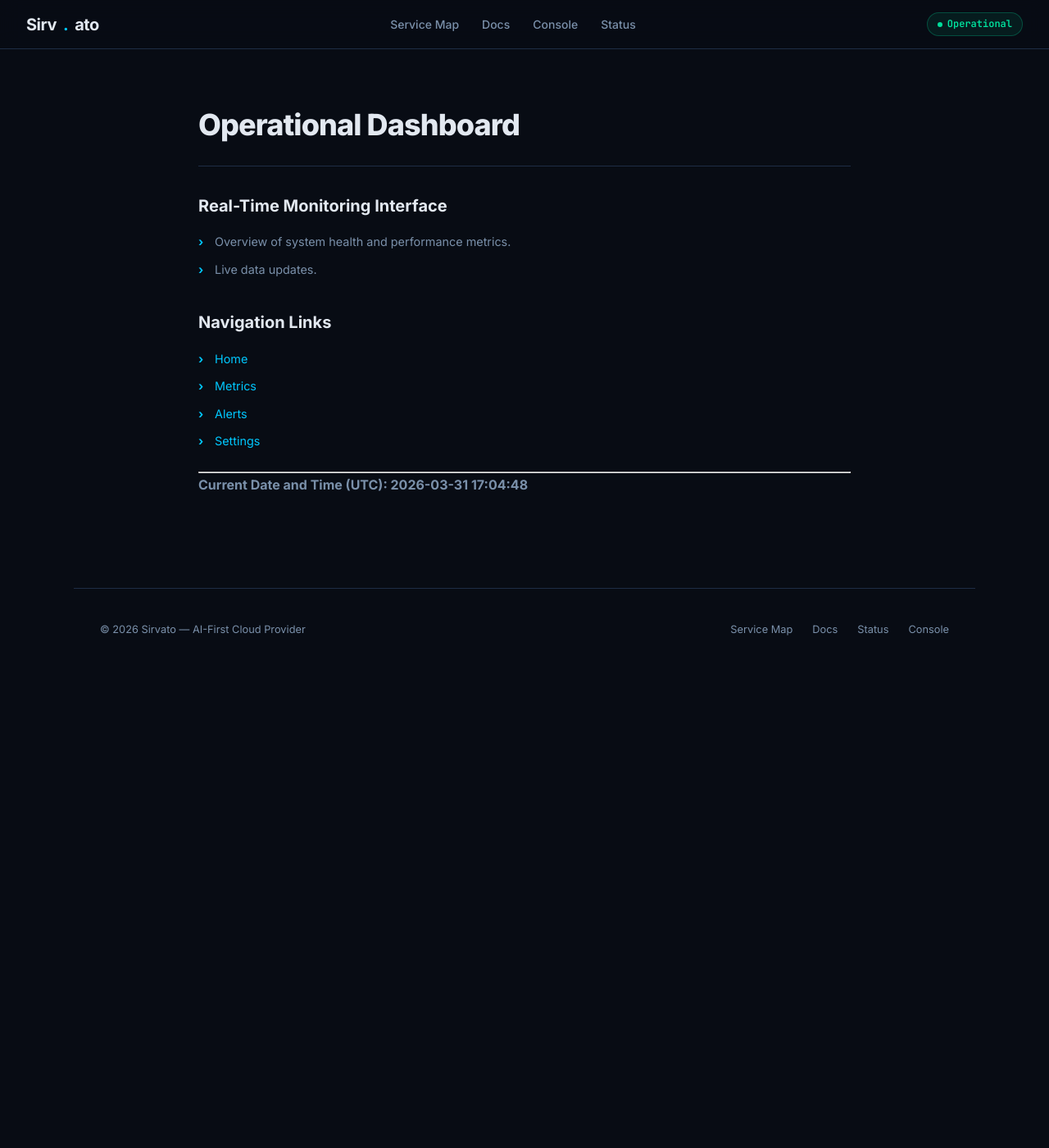
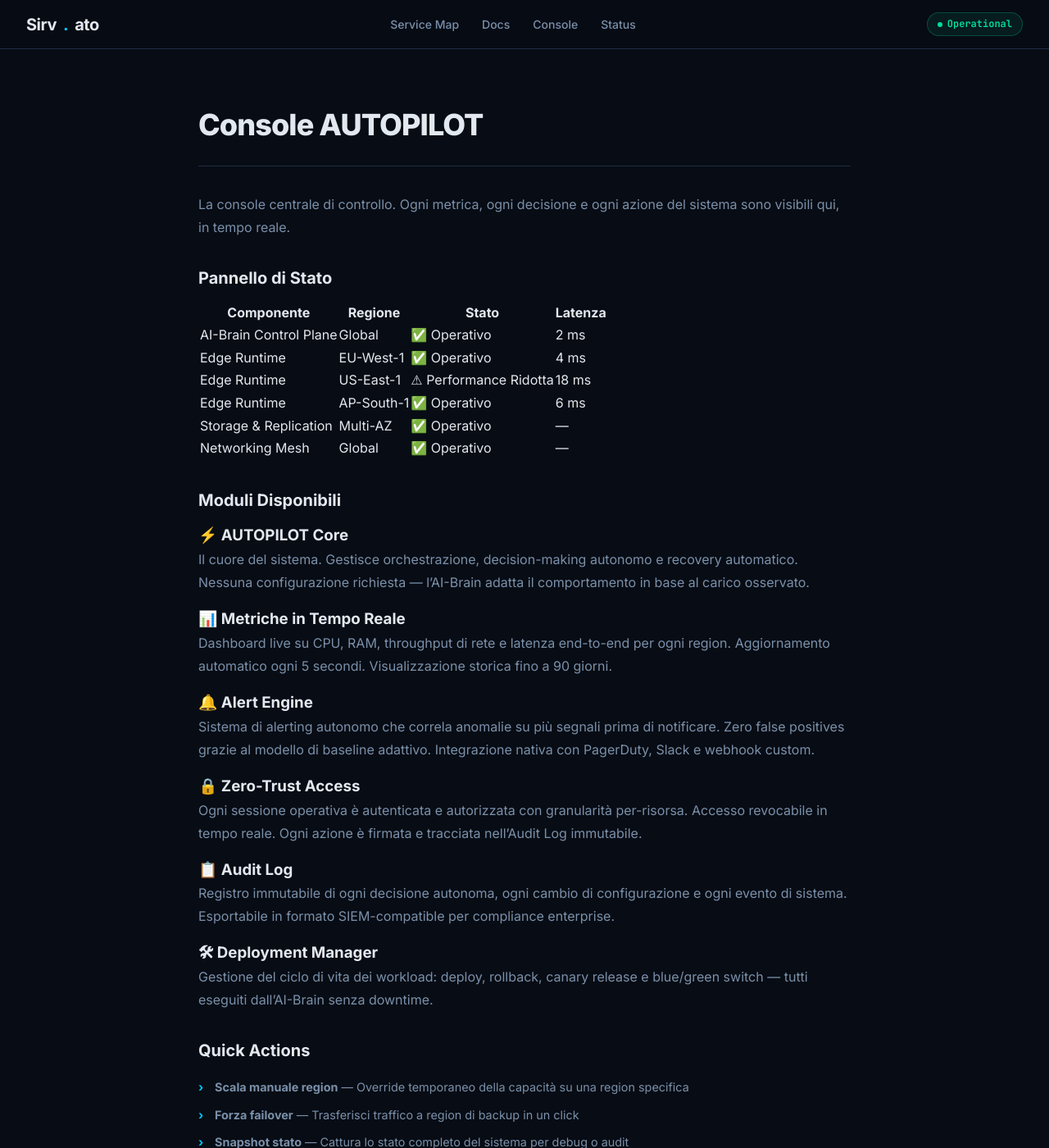
Before and after one commit to hamosabderrahman-max/sirvato, a Jekyll site: the page built from console/index.md, in a window 1280 px wide and 1400 px high. Shown: the whole window at 82% size. Built offline with Jekyll 4.4.1, drawn with Linux system fonts in a browser that asks for light colours; some of the changed text lies outside the part shown.

```diff
--- a/console/index.md
+++ b/console/index.md
@@ -1,19 +1,51 @@
 ---
 title: Console
+lang: it
+description: "La Console AUTOPILOT di Sirvato — controlla l'intera infrastruttura AI-First in real-time."
 ---
 
-# Operational Dashboard
+# Console AUTOPILOT
 
-## Real-Time Monitoring Interface
-- Overview of system health and performance metrics.
-- Live data updates.
+La console centrale di controllo. Ogni metrica, ogni decisione e ogni azione del sistema sono visibili qui, in tempo reale.
 
-## Navigation Links
-- [Home](#)
-- [Metrics](#)
-- [Alerts](#)
-- [Settings](#)
+## Pannello di Stato
+
+| Componente | Regione | Stato | Latenza |
+|---|---|---|---|
+| AI-Brain Control Plane | Global | ✅ Operativo | 2 ms |
+| Edge Runtime | EU-West-1 | ✅ Operativo | 4 ms |
+| Edge Runtime | US-East-1 | ⚠ Performance Ridotta | 18 ms |
+| Edge Runtime | AP-South-1 | ✅ Operativo | 6 ms |
+| Storage & Replication | Multi-AZ | ✅ Operativo | — |
+| Networking Mesh | Global | ✅ Operativo | — |
+
+## Moduli Disponibili
+
+### ⚡ AUTOPILOT Core
+Il cuore del sistema. Gestisce orchestrazione, decision-making autonomo e recovery automatico. Nessuna configurazione richiesta — l'AI-Brain adatta il comportamento in base al carico osservato.
+
+### 📊 Metriche in Tempo Reale
+Dashboard live su CPU, RAM, throughput di rete e latenza end-to-end per ogni region. Aggiornamento automatico ogni 5 secondi. Visualizzazione storica fino a 90 giorni.
+
+### 🔔 Alert Engine
+Sistema di alerting autonomo che correla anomalie su più segnali prima di notificare. Zero false positives grazie al modello di baseline adattivo. Integrazione nativa con PagerDuty, Slack e webhook custom.
+
+### 🔒 Zero-Trust Access
+Ogni sessione operativa è autenticata e autorizzata con granularità per-risorsa. Accesso revocabile in tempo reale. Ogni azione è firmata e tracciata nell'Audit Log immutabile.
+
+### 📋 Audit Log
+Registro immutabile di ogni decisione autonoma, ogni cambio di configurazione e ogni evento di sistema. Esportabile in formato SIEM-compatible per compliance enterprise.
+
+### 🛠 Deployment Manager
+Gestione del ciclo di vita dei workload: deploy, rollback, canary release e blue/green switch — tutti eseguiti dall'AI-Brain senza downtime.
+
+## Quick Actions
+
+- **Scala manuale region** — Override temporaneo della capacità su una region specifica
+- **Forza failover** — Trasferisci traffico a region di backup in un click
+- **Snapshot stato** — Cattura lo stato completo del sistema per debug o audit
+- **Riavvia componente** — Riavvio controllato di un singolo microservizio con drain automatico
 
 ---
 
-**Current Date and Time (UTC): 2026-03-31 17:04:48**
+*Console AUTOPILOT · Sirvato AI-First Cloud Provider · Tutti i log sono immutabili e audit-ready*
```
